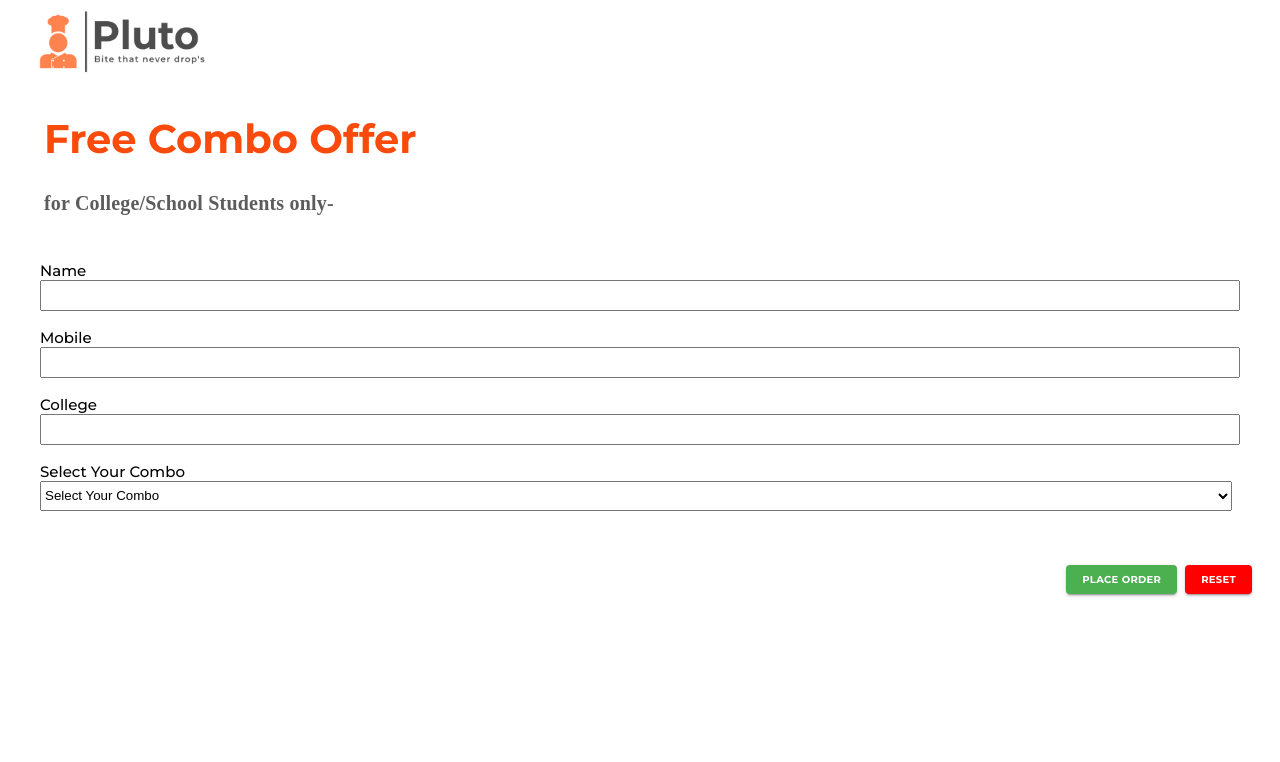
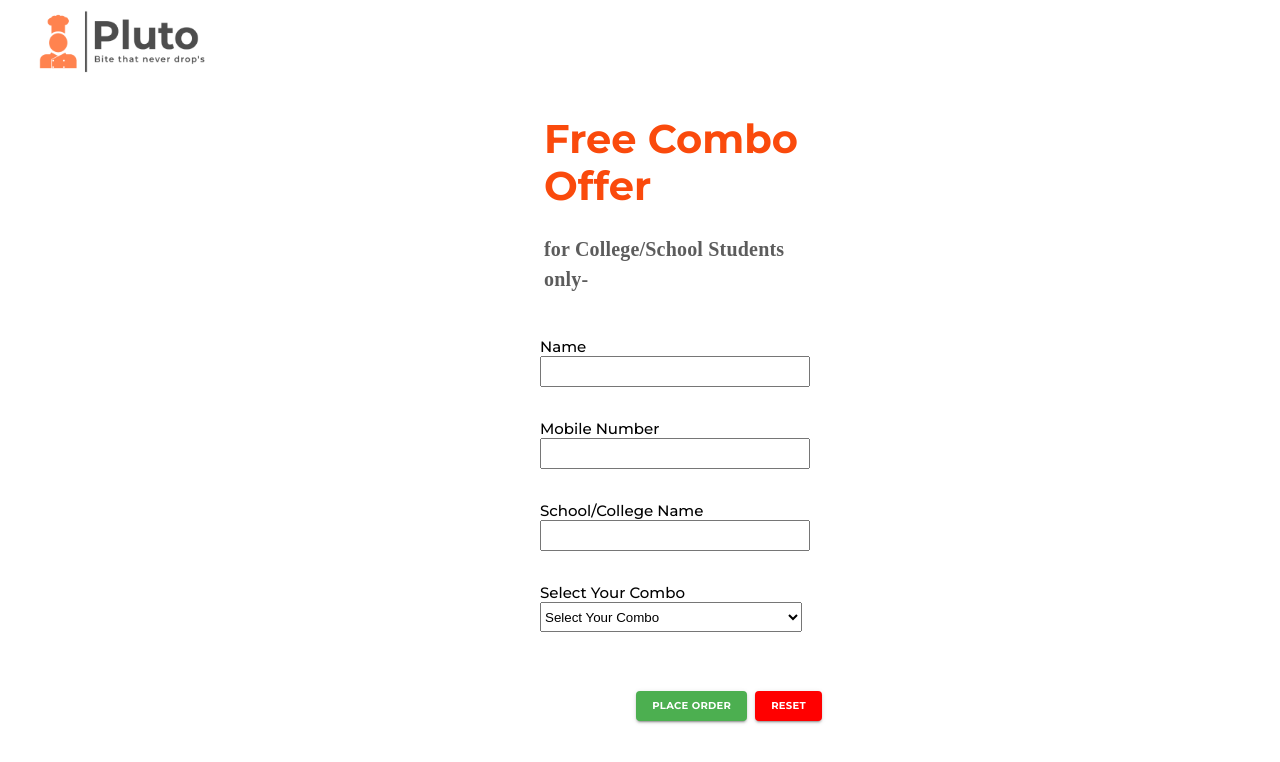
Before and after one commit to kushwaha971/Food-Delivery, a React (Create React App) app: page /offer in a window 1280 px wide. Shown: the top 762 px of the page. Built offline with nearby package versions, Linux system fonts and the light colour scheme.

Commit message:
student-offer

```diff
--- a/src/component/offers/StuOffer.js
+++ b/src/component/offers/StuOffer.js
@@ -13,11 +13,25 @@ import { Box } from "@mui/system";
 import { Form, Formik } from "formik";
 import * as Yup from "yup";
 import FormControal from "./FormControal";
-import logo from "./../images/BellaLogo.png"
+import logo from "./../images/BellaLogo.png";
+import axios from "axios";
 
 const OffereStyle = styled(Box)(({ theme }) => ({
-  padding: "10px",
-  margin: "10px",
+  margin: '10px',
+  padding: '10px',
+  ".StuOffer":{
+    direction: 'flex',
+    flexDirection:'center',
+    justifyContent: 'center',
+    alignItems:'center',
+    width: '25%',
+    marginLeft: '500px',
+    [theme.breakpoints.down("md")]:{
+      width: '100%',
+      marginLeft: '1px',
+    }
+  }
+
 }));
 
 function StuOffer() {
@@ -67,16 +81,13 @@ function StuOffer() {
 
   return (
     <OffereStyle>
-     <AppBar
-                      color="inherit"
-                      elevation={0}
-                      sx={{ padding: "10px" }}
-                    >
+    <Box className = "StuOffer">
+      <AppBar color="inherit" elevation={0} sx={{ padding: "10px" }}>
         <Toolbar>
           <Typography variant="title">
             <img src={logo} width={182} height={64} alt="" />
           </Typography>
-                        {/* <ClearIcon sx={{ marginLeft: "auto" }} /> */}
+
         </Toolbar>
       </AppBar>
       <Formik
@@ -86,12 +97,35 @@ function StuOffer() {
           college: "",
           combo: "",
         }}
-        onSubmit={(values, { resetForm }) => {
+
+
+        onSubmit={async (payload, { resetForm }) => {
+          let name = payload.name;
+          let mobile = payload.mobile;
+          let college = payload.college;
+          let combo = payload.combo;
+          let timeStamp = new Date();
+          let date = timeStamp?.getDate();
+
+
+          const WEBAPP_URL =
+            process.env.NODE_ENV === "development" ||
+            window.location.href?.includes("staging")
+              ? `https://script.google.com/macros/s/AKfycbwxSqJ-RZguFoEnG2WOsYct19f_eUWMnKlNKSoJnVQe1m7ziqA0IBOCV3UR_Mw-y7Ao/exec?Name=${name}&Institute=${college}&Mobile=${mobile}&Combo=${combo}&Time=${timeStamp}&Date=${date}`
+              : `https://script.google.com/macros/s/AKfycbwxSqJ-RZguFoEnG2WOsYct19f_eUWMnKlNKSoJnVQe1m7ziqA0IBOCV3UR_Mw-y7Ao/exec?Name=${name}&Institute=${college}&Mobile=${mobile}&Combo=${combo}&Time=${timeStamp}&Date=${date}`;
+
+          await axios
+            .post(WEBAPP_URL)
+            .then((res) => {
               setTimeout(() => {
                 alert(JSON.stringify("Your Order Placed Successfully"));
-          }, 1000);
-          console.log(values);
-          resetForm({ values: "" });
+              }, 100);
+              console.log(payload);
+              resetForm({ payload: "" });
+            })
+            .catch((error) => {
+              console.log("error", error);
+            });
         }}
         validationSchema={validate}
       >
@@ -101,7 +135,7 @@ function StuOffer() {
               <Typography
                 variant="h3"
                 sx={{
-                    marginTop:'80px',
+                  marginTop: "80px",
                   fontFamily: "Montserrat",
                   fontSize: "40px",
                   fontWeight: 700,
@@ -110,16 +144,19 @@ function StuOffer() {
               >
                 Free Combo Offer
               </Typography>
-              <Typography sx={{
-
+              <Typography
+                sx={{
                   fontFamily: "Robboto",
                   fontSize: "20px",
                   fontWeight: 700,
                   color: "#5C5C5C",
-                marginTop: '25px',
-                marginBottom: '-10px'
-              }}> for College/School Students only-</Typography>
+                  marginTop: "25px",
+                  marginBottom: "-10px",
+                }}
+              >
 
+                for College/School Students only-
+              </Typography>
             </DialogTitle>
             <Form>
               <DialogContent>
@@ -157,7 +194,7 @@ function StuOffer() {
                   />
                 </Box>
               </DialogContent>
-              <DialogActions style={{ marginTop: "10px" }}>
+              <DialogActions style={{ marginTop: "15px" }}>
                 <Button
                   type="submit"
                   variant="contained"
@@ -188,6 +225,7 @@ function StuOffer() {
           </>
         )}
       </Formik>
+      </Box>
     </OffereStyle>
   );
 }
--- a/src/component/offers/StuOfferTextField.js
+++ b/src/component/offers/StuOfferTextField.js
@@ -17,14 +17,14 @@ function StuOfferTextField(props) {
           borderRadius: "50%",
         }}
       >
-        {name}
+        {label}
       </label>
       <br />
       <Field
         id={name}
         name={name}
         {...rest}
-        style={{ width: "100%", height: "25px" }}
+        style={{ width: "100%", height: "25px" ,marginBottom:"15px"}}
       />
       <ErrorMessage component={TextError} name={name} />
     </div>
```
Lines whose indentation alone changed are shown as unchanged.
